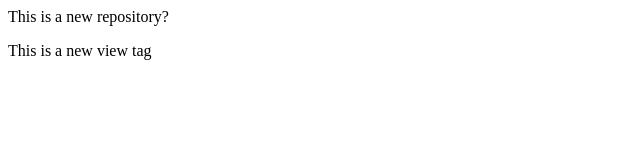
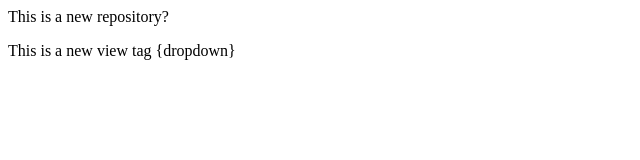
Before and after one commit to kumarsha524/localRepoDir, a plain HTML site: page index.html in a window 1280 px wide. Shown: the full height of the page, 0-640 px from the left. Drawn offline with Linux system fonts and the light colour scheme.

Commit message:
Add dropdown

```diff
--- a/index.html
+++ b/index.html
@@ -1,2 +1,2 @@
 <p>This is a new repository?</p>
-<p>This is a new view tag</p>
+<p>This is a new view tag {dropdown}</p>
```
